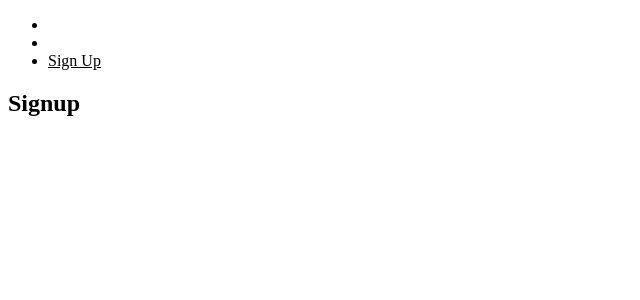
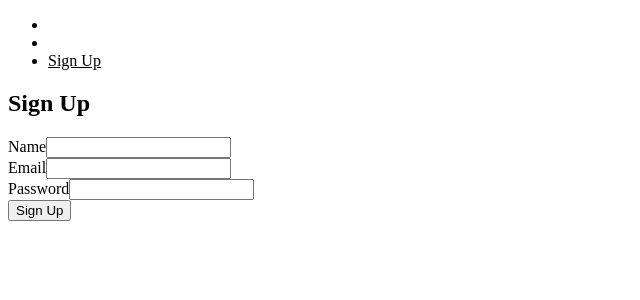
Before and after one commit to dimosp/CineFriends, a React (Create React App) app in the folder frontend/: page /signup in a window 1280 px wide. Shown: the top 300 px of the page, without its empty margins (0-640 px from the left). Built offline with nearby package versions, Linux system fonts and the light colour scheme.

Commit message:
Add signup page
This commit adds:
- a Singup form - the signup view

```diff
--- a/frontend/src/user/Signup.js
+++ b/frontend/src/user/Signup.js
@@ -1,11 +1,118 @@
 import React, {Component} from 'react';
-import {signup} from '../auth/index';
+import { Link } from "react-router-dom";
+
 
 class Signup extends Component {
+    constructor(){
+        super();
+        this.state = {
+            name: "",
+            email: "",
+            password: "",
+            error: "",
+            open: false
+
+    };
+}
+
+    handleChange = (name) => (event) => {
+        this.setState({ error: ""});
+        this.setState({ [name]: event.target.value });
+
+    };
+
+    clickSubmit = event => {
+        event.preventDefault()
+        const {name, email, password} = this.state
+        const user = {
+            name,
+            email,
+            password,
+        };
+
+        this.signup(user).then(data => {
+            if(data.error) this.setState({ error: data.error });
+                else this.setState({
+                    error: "",
+                    name: "",
+                    email: "",
+                    password: "",
+                    open: true
+                });
+        });
+
+    };
+
+    signup = user => {
+        return fetch("http://localhost:8080/api/signup", {
+            method: "POST",
+            headers: {
+                Accept: "application/json",
+                "Content-Type": "application/json"
+            },
+            body: JSON.stringify(user)
+        })
+        .then(response => {
+            return response.json();
+        })
+        .catch(err => console.log(err));
+    };
+
+    signupForm = (name, email, password) => (
+        <form>
+
+            <div className="form-group">
+                <label className="text-muted">Name</label>
+                <input onChange={this.handleChange("name")}
+                type="text" className="form-control"
+                value={name}
+                />
+            </div>
+
+            <div className="form-group">
+                <label className="text-muted">Email</label>
+                <input onChange={this.handleChange("email")}
+                type="email" className="form-control"
+                value={email}
+                />
+            </div>
+
+            <div className="form-group">
+                <label className="text-muted">Password</label>
+                <input onChange={this.handleChange("password")}
+                type="password" className="form-control"
+                value={password}/>
+            </div>
+
+            <button onClick={this.clickSubmit} className="btn btn-raised btn-dark">
+                Sign Up
+            </button>
+
+    </form>
+    )
     render() {
+        const {name, email, password, error, open} = this.state;
         return (
-            <div className='jumbotron'>
-                <h2>Signup</h2>
+            <div className='container'>
+                <h2 className="mt-5 mb-5">Sign Up</h2>
+
+                <div
+                    className="alert alert-danger"
+                    style={{ display: error ? "" : "none" }}
+                >
+                    {error}
+                </div>
+
+                <div
+                    className="alert alert-info"
+                    style={{ display: open ? "" : "none" }}
+                >
+                    New account is successfully created! Please {" "} <Link to="/signin">Sign In</Link>.
+
+                </div>
+
+                {this.signupForm(name, email, password)}
+
             </div>
         );
     };
```
